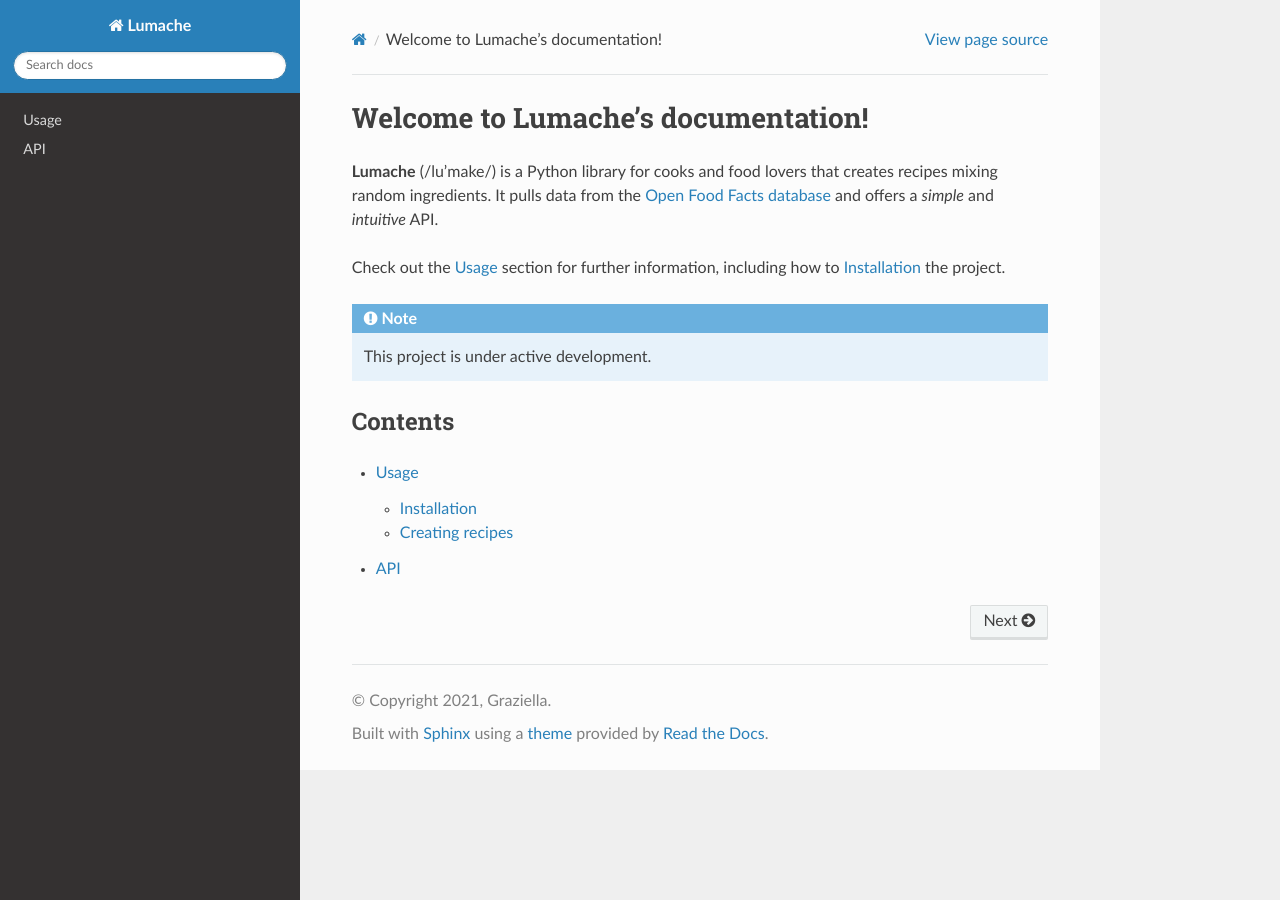
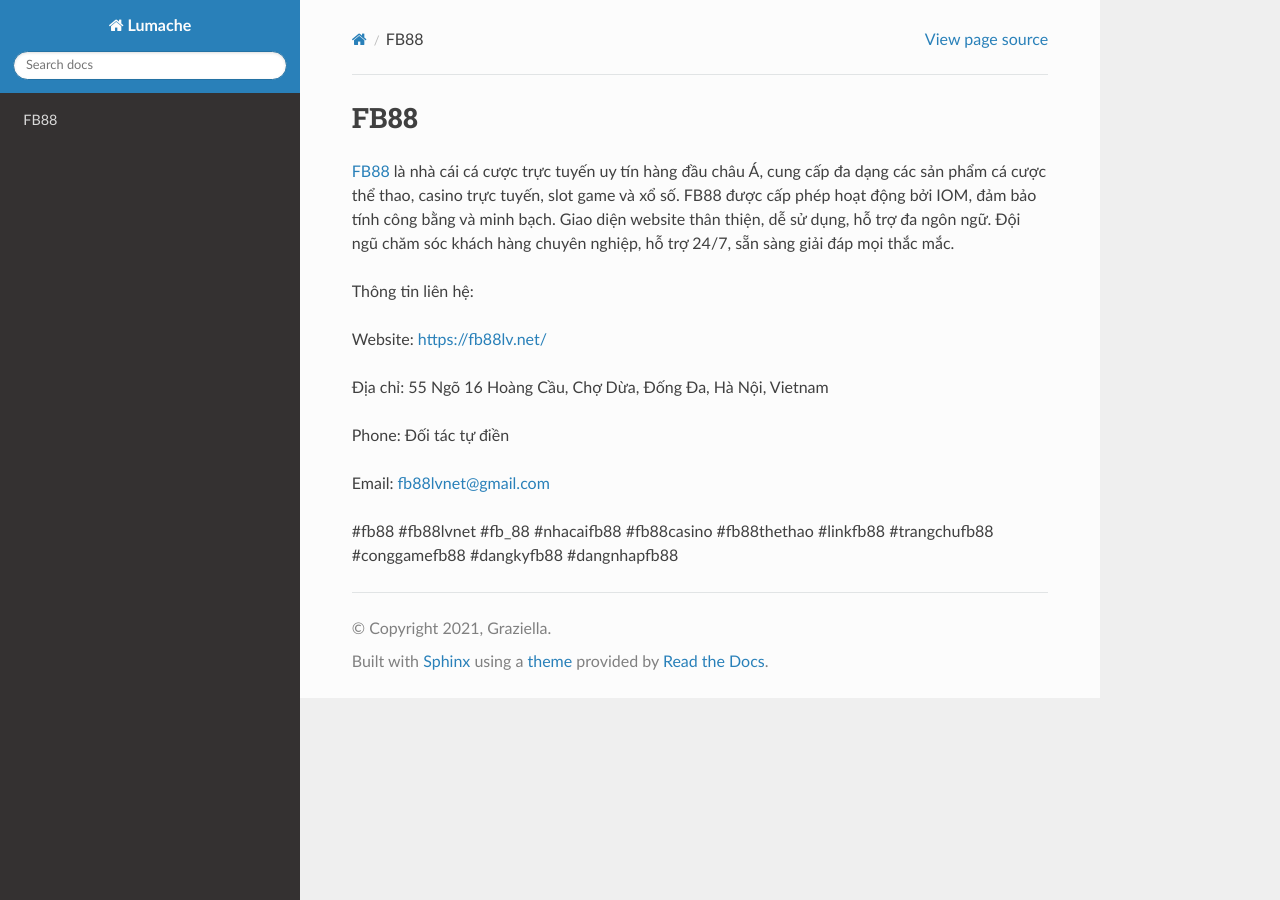
Before and after one commit to parkisngan19/fb88lvnet, a Sphinx documentation site: the page built from docs/source/index.rst, in a window 1280 px wide. Built offline with Sphinx 7.4.7 and the Read the Docs theme 3.1.0, drawn with Linux system fonts in a browser that asks for light colours.

Commit message:
Update index.rst

```diff
--- a/docs/source/index.rst
+++ b/docs/source/index.rst
@@ -1,22 +1,16 @@
-Welcome to Lumache's documentation!
+FB88
 ===================================
 
-**Lumache** (/lu'make/) is a Python library for cooks and food lovers
-that creates recipes mixing random ingredients.
-It pulls data from the `Open Food Facts database <https://world.openfoodfacts.org/>`_
-and offers a *simple* and *intuitive* API.
+`FB88 <https://fb88lv.net/>`_ là nhà cái cá cược trực tuyến uy tín hàng đầu châu Á, cung cấp đa dạng các sản phẩm cá cược thể thao, casino trực tuyến, slot game và xổ số. FB88 được cấp phép hoạt động bởi IOM, đảm bảo tính công bằng và minh bạch. Giao diện website thân thiện, dễ sử dụng, hỗ trợ đa ngôn ngữ. Đội ngũ chăm sóc khách hàng chuyên nghiệp, hỗ trợ 24/7, sẵn sàng giải đáp mọi thắc mắc.
 
-Check out the :doc:`usage` section for further information, including
-how to :ref:`installation` the project.
+Thông tin liên hệ:
 
-.. note::
+Website: https://fb88lv.net/
 
-   This project is under active development.
+Địa chỉ: 55 Ngõ 16 Hoàng Cầu, Chợ Dừa, Đống Đa, Hà Nội, Vietnam
 
-Contents
---------
+Phone: Đối tác tự điền
 
-.. toctree::
+Email: fb88lvnet@gmail.com
 
-   usage
-   api
+#fb88 #fb88lvnet #fb_88 #nhacaifb88 #fb88casino #fb88thethao #linkfb88 #trangchufb88 #conggamefb88 #dangkyfb88 #dangnhapfb88
```
